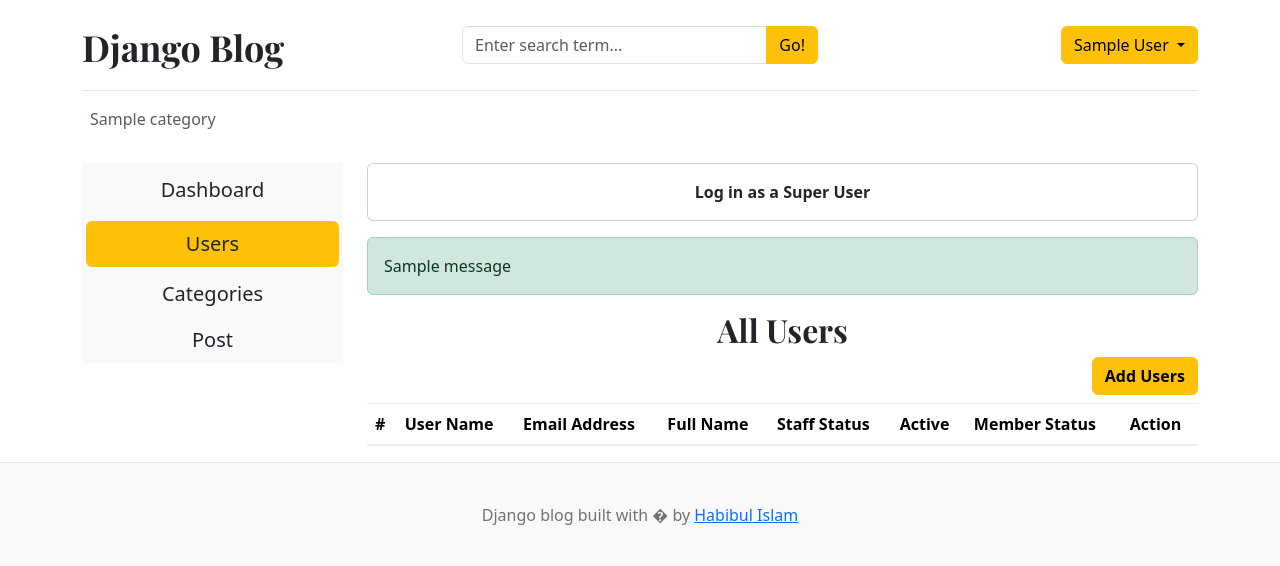
After one commit to ruddropust/django-blog, a Django app: page /dashboard/users/ in a window 1280 px wide. The commit adds this page. Shown: the top 566 px of the page. Run offline with Django 5.2, Linux system fonts and the light colour scheme; a user stored in the database is signed in; tables that the repository leaves empty hold one stand-in row (values such as "Sample post"); one stand-in notice (Sample message) is shown; lists and menus that the app fills with data are empty.

Commit message:
user complete

```diff
--- a/dashboard/templates/add_post.html
+++ b/dashboard/templates/add_post.html
@@ -3,6 +3,7 @@
 {% block content %}
 
 <div class="row">
+    {% if request.user.groups.first.name == 'manager' or request.user.groups.first.name == 'editor' or request.user.is_superuser %}
     <!-- load side bar -->
     {% include "sidebar.html" %}
     <div class="col-md-9">
@@ -19,6 +20,10 @@
 
 
     </div>
+
+{% else %}
+    <h3>You do not have permission to access this page.</h3>
+{% endif %}
 </div>
 
 {% if messages %}
--- a/dashboard/templates/edit_post.html
+++ b/dashboard/templates/edit_post.html
@@ -3,6 +3,8 @@
 {% block content %}
 
 <div class="row">
+    {% if request.user.groups.first.name == 'manager' or request.user.groups.first.name == 'editor' or request.user.is_superuser %}
+
     <!-- load side bar -->
     {% include "sidebar.html" %}
     <div class="col-md-9">
@@ -36,6 +38,8 @@
 <div class="alert alert-{{ message.tags }}">{{ message }}</div>
 {% endfor %}
 {% endif %} {% endcomment %}
-
+{% else %}
+<h3>You do not have permission to access this page.</h3>
+{% endif %}
 
 {% endblock %}
--- a/dashboard/templates/sidebar.html
+++ b/dashboard/templates/sidebar.html
@@ -1,7 +1,14 @@
     <div class="col-md-3">
+        {% if request.user.groups.first.name == 'manager' or request.user.groups.first.name == 'editor' or request.user.is_superuser %}
         <div class="nav flex-column nav-pills bg-light" aria-orientation="vertical">
             <a href="{% url "dashboard" %}" class="nav-link text-dark {% if '/dashboard/' == request.path %}bg-warning{% endif %} text-center font-weight-bold fs-5 m-1"> Dashboard</a>
+            {% if request.user.groups.first.name == 'manager' or request.user.is_superuser %}
+                <a href="{% url "users" %}" class="nav-link text-dark {% if '/users/' in request.path %}bg-warning{% endif %} text-center font-weight-bold fs-5 m-1"> Users</a>
+            {% endif%}
             <a href="{% url "categories" %}" class="nav-link text-dark {% if '/dashboard/categories/' == request.path %}bg-warning{% endif %} text-center font-weight-bold fs-5"> Categories</a>
             <a href="{% url "posts" %}" class="nav-link text-dark  text-center {% if '/posts/' in request.path %}bg-warning{% endif %} font-weight-bold fs-5"> Post</a>
         </div>
+        {% else %}
+            <h3>You do not have permission to access this page.</h3>
+        {% endif %}
     </div>
--- /dev/null
+++ b/dashboard/templates/users.html
@@ -0,0 +1,180 @@
+{% extends "base.html" %}
+
+{% block content %}
+
+<div class="row">
+    {% if request.user.groups.first.name == 'manager' or request.user.groups.first.name == 'editor' or request.user.is_superuser %}
+
+    {% include "sidebar.html" %}
+    <div class="col-md-9">
+            <div class="card card-body text-dark text-center fw-bold mb-3">
+                Log in as a
+                {% if request.user.is_superuser %}
+                    Super User
+                {% elif request.user.groups.exists %}
+                    {{ request.user.groups.first.name }}
+                {% else %}
+                    User
+                {% endif %}
+            </div>
+
+                {% if messages %}
+                    {% for message in messages %}
+                        <div class="alert alert-{{ message.tags }}">
+                            {{ message }}
+                        </div>
+                    {% endfor %}
+                {% endif %}
+
+        <h2 class="text-center">All Users</h2>
+        <a href="{% url "add_user" %}" class="btn btn-warning float-end mb-2 fw-bold">
+            Add Users
+        </a>
+
+        <table class="table table-striped">
+            <thead>
+                <tr>
+                    <th scope="col">#</th>
+                    <th scope="col">User Name</th>
+                    <th scope="col">Email Address</th>
+                    <th scope="col">Full Name</th>
+                    <th scope="col">Staff Status</th>
+                    <th scope="col">Active</th>
+                    <th scope="col">Member Status</th>
+                    <th scope="col">Action</th>
+                </tr>
+            </thead>
+            <tbody>
+
+                {% for user in users %}
+                <tr>
+                    <th scope="row">{{forloop.counter}}</th>
+                    <td>{{user.username}}</td>
+                    <td>{{user.email}}</td>
+                    <td>{{user.first_name}} {{user.last_name}}</td>
+                    <td>{% if user.is_active %}<i class="fa fa-check text-success"></i>{% else %}<i class="fa fa-times text-danger"></i>{% endif %}</td>
+                    <td>{% if user.is_staff %}<i class="fa fa-check text-success"></i>{% else %}<i class="fa fa-times text-danger"></i>{% endif %}</td>
+                    <td>
+                        {% for group in user.groups.all %}
+                            {{ group.name }}{% if not forloop.last %}, {% endif %}
+                        {% empty %}
+                            No Group
+                        {% endfor %}
+                    </td>
+                                    <td>
+                        <a href="#" data-bs-toggle="modal" data-bs-target="#editModal{{ user.id }}">
+                            <i class="fa fa-edit fa-lg" style="color: #03045E;"></i>
+                        </a>
+                        &emsp;&ensp;
+                        <a href="#" data-bs-toggle="modal" data-bs-target="#deleteModal{{ user.id }}">
+                            <i class="fa fa-trash fa-lg" style="color:#800517;"></i>
+                        </a>
+
+                    </td>
+                </tr>
+
+                <!-- End Edit -->
+
+                <!-- Delete Modal -->
+                    <div class="modal fade" id="deleteModal{{ user.id }}" tabindex="-1">
+                        <div class="modal-dialog modal-dialog-centered">
+                            <div class="modal-content">
+
+                                <div class="modal-header">
+                                    <h5 class="modal-title">Confirm Delete</h5>
+                                    <button type="button" class="btn-close" data-bs-dismiss="modal"></button>
+                                </div>
+
+                                <div class="modal-body">
+                                    Are you sure you want to delete
+                                    <strong>{{user.first_name}} {{user.last_name}}</strong>?
+                                </div>
+
+                                <div class="modal-footer">
+                                    <button type="button" class="btn btn-secondary" data-bs-dismiss="modal">
+                                        Cancel
+                                    </button>
+
+                                    <form method="post" action="{% url 'delete_user' user.id %}">
+                                        {% csrf_token %}
+                                        <button type="submit" class="btn btn-danger">
+                                            Delete
+                                        </button>
+                                    </form>
+                                </div>
+
+                            </div>
+                        </div>
+                    </div>
+                    <!-- End Delete -->
+
+                    <!-- Edit Modal -->
+                    <div class="modal fade" id="editModal{{ user.id }}" tabindex="-1">
+                        <div class="modal-dialog modal-dialog-centered">
+                            <div class="modal-content">
+
+                                <form method="post" action="{% url 'edit_user' user.id %}">
+                                    {% csrf_token %}
+
+                                    <div class="modal-header">
+                                        <h5 class="modal-title">Edit User Information</h5>
+                                        <button type="button" class="btn-close" data-bs-dismiss="modal"></button>
+                                    </div>
+
+                                    <div class="modal-body">
+                                        <div class="mb-3">
+                                            <label for="userName{{ user.id }}" class="form-label">User Name:</label>
+                                            <input type="text" name="user_name" id="userName{{ user.id }}"
+                                                class="form-control" value="{{ user.username }}" required>
+                                        </div>
+                                        <div class="mb-3">
+                                            <label for="userEmail{{ user.id }}" class="form-label">Email Address:</label>
+                                            <input type="text" name="user_email" id="userEmail{{ user.id }}"
+                                                class="form-control" value="{{ user.email }}" required>
+                                        </div>
+                                        <div class="mb-3">
+                                            <label for="firstName{{ user.id }}" class="form-label">First Name:</label>
+                                            <input type="text" name="first_name" id="firstName{{ user.id }}"
+                                                class="form-control" value="{{ user.first_name }}" required>
+                                        </div>
+                                        <div class="mb-3">
+                                            <label for="lastName{{ user.id }}" class="form-label">Last Name:</label>
+                                            <input type="text" name="last_name" id="lastName{{ user.id }}"
+                                                class="form-control" value="{{ user.last_name }}" required>
+                                        </div>
+                                    </div>
+
+                                    <div class="modal-footer">
+                                        <button type="button" class="btn btn-secondary"
+                                            data-bs-dismiss="modal">Cancel</button>
+                                        <button type="submit" class="btn btn-primary">Update</button>
+                                    </div>
+
+                                </form>
+
+                            </div>
+                        </div>
+                    </div>
+                    <!-- End Edit -->
+                {% endfor %}
+            </tbody>
+        </table>
+    </div>
+</div>
+
+
+
+
+
+{% else %}
+    <h3>You do not have permission to access this page.</h3>
+{% endif %}
+
+
+
+</div>
+
+
+
+
+{% endblock %}
--- a/dashboard/urls.py
+++ b/dashboard/urls.py
@@ -15,4 +15,10 @@ urlpatterns = [
     path('posts/edit/<int:id>/', views.edit_post, name='edit_post'),
     path('posts/delete/<int:id>/', views.delete_post, name='delete_post'),
 
+    #users
+    path('users/', views.users, name='users'),
+    path('users/add/', views.add_user, name='add_user'),
+    path('users/delete/<int:id>/', views.delete_user, name='delete_user'),
+    path('users/edit/<int:id>/', views.edit_user, name='edit_user'),
+
 ]
--- a/dashboard/views.py
+++ b/dashboard/views.py
@@ -5,8 +5,12 @@ from django.contrib.auth.decorators import login_required
 from blogs.models import Blog,Category
 from django.contrib import messages
 from django.template.defaultfilters import slugify
-from dashboard.forms import AddBlogForm,EditBlogForm
+from dashboard.forms import AddBlogForm,EditBlogForm, AddUserForm
 from django.utils.text import slugify
+from aboutus.admin import CustomUserAdmin
+from django.contrib.auth import get_user_model
+from django.core.validators import validate_email
+from django.core.exceptions import ValidationError
 
 # Create your views here.
 @login_required(login_url='login')
@@ -163,3 +167,77 @@ def delete_post(request, id):
         messages.success(request, "Category deleted successfully!")
         return redirect('posts')
     return redirect('posts')
+
+
+# Users
+def users(request):
+    User = get_user_model()
+    if request.user.is_superuser:
+        users = User.objects.filter(is_superuser=False).prefetch_related('groups')
+    else:
+        users = User.objects.filter(is_superuser=False).exclude(
+                groups__name='manager').prefetch_related('groups')
+
+    for user in users:
+        print(", ".join(user.groups.values_list('name', flat=True)))
+
+    context = {'users': users}
+    return render(request, 'users.html', context)
+
+def delete_user(request, id):
+    user = get_user_model().objects.get(id=id)
+    if request.method == 'POST':
+        user.delete()
+        messages.success(request, "Category deleted successfully!")
+        return redirect('users')
+
+
+def edit_user(request, id):
+    User = get_user_model()
+    user = get_object_or_404(User, id=id)
+
+    if request.method == 'POST':
+        user_name = request.POST.get('user_name', '').strip()
+        user_email = request.POST.get('user_email', '').strip()
+        first_name = request.POST.get('first_name', '').strip()
+        last_name = request.POST.get('last_name', '').strip()
+
+        if User.objects.filter(username__iexact=user_name).exclude(id=user.id).exists():
+            messages.warning(request, user_name+' Username already taken')
+
+        elif User.objects.filter(email__iexact=user_email).exclude(id=user.id).exists():
+            messages.warning(request, user_email+' Email already taken')
+
+        else:
+            try:
+                validate_email(user_email)
+
+                user.username = user_name
+                user.email = user_email
+                user.first_name = first_name
+                user.last_name = last_name
+                user.save()
+
+                messages.success(request, 'User updated successfully')
+                return redirect('users')
+
+            except ValidationError:
+                messages.error(request, user_email+' Invalid email address')
+
+    return redirect('users')
+
+def add_user(request):
+    User = get_user_model()
+    if request.method == 'POST':
+        fm = AddUserForm(request.POST)
+
+        if fm.is_valid():
+            fm.save()
+            messages.success(request, 'Sucessfully added user...')
+            return redirect('users')
+    else:
+        fm = AddUserForm()
+    context = {
+        'form':fm
+    }
+    return render(request, 'add_user.html', context)
--- a/templates/base.html
+++ b/templates/base.html
@@ -44,7 +44,9 @@
 
               <ul class="dropdown-menu dropdown-menu-end">
                 <li><a class="dropdown-item" href="#">Profile</a></li>
-                <li><a class="dropdown-item" href=" {% url "dashboard" %}">Dashboard</a></li>
+                {% if request.user.groups.first.name == 'manager' or request.user.is_superuser or request.user.groups.first.name == 'editor'%}
+                  <li><a class="dropdown-item" href=" {% url "dashboard" %}">Dashboard</a></li>
+                {% endif %}
                 <li><hr class="dropdown-divider"></li>
                 <li><a class="dropdown-item text-danger" href=" {% url "logout" %}">Logout</a></li>
               </ul>
```
Also changed, not shown: aboutus/admin.py (+28 -0 lines), dashboard/forms.py (+18 -0 lines), dashboard/templates/add_user.html (added, +44 -0 lines), dashboard/templates/categories.html (+14 -0 lines), dashboard/templates/dashboard.html (+18 -5 lines), dashboard/templates/posts.html (+14 -0 lines).
